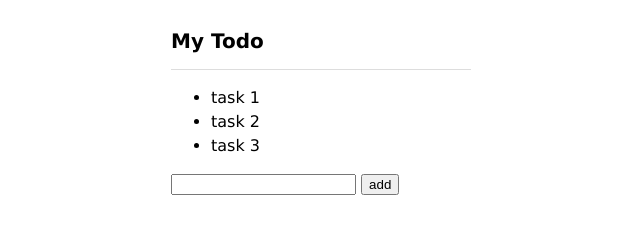
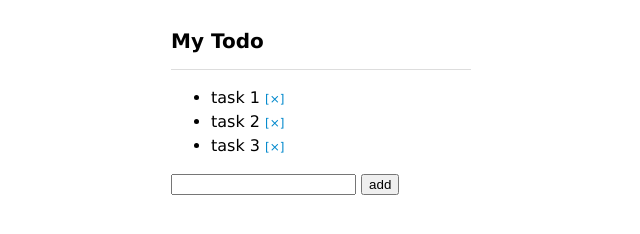
Before and after one commit to miltank-405/study, a plain HTML site: page vueStudy/index.html in a window 1280 px wide. Shown: the full height of the page, 319-959 px from the left. Drawn offline with nearby package versions, Linux system fonts and the light colour scheme.

Commit message:
deleteItem実装

```diff
--- a/vueStudy/css/style.css
+++ b/vueStudy/css/style.css
@@ -17,3 +17,9 @@ body {
 .container li {
 	line-height: 1.5;
 }
+
+.command {
+	font-size: 12px;
+	cursor: pointer;
+	color: #08c;
+}
--- a/vueStudy/index.html
+++ b/vueStudy/index.html
@@ -29,7 +29,12 @@
 			<li>{{ todos[2] }}</li> -->
 
 			<!-- ループ -->
-			<li v-for="todo in todos">{{ todo }}</li>
+			<li v-for="(todo, index) in todos">
+				{{ todo }}
+				<!-- 削除用 -->
+				<!-- 何番目のアイテムの削除か分からないから、liタグのindex追加すると0から始まる順番が入る -->
+				<span @click="deleteItem(index)" class="command">[×]</span>
+			</li>
 		</ul>
 		<!-- 入力フォーム -->
 		<!-- <form v-on:submit="addItem"> -->
--- a/vueStudy/js/main.js
+++ b/vueStudy/js/main.js
@@ -30,6 +30,10 @@
 				this.todos.push(this.newItem);
 				// 値が残るのが気持ち悪いから毎度空にする
 				this.newItem = '';
+			},
+			deleteItem: function(index) {
+				if (confirm('are you sure?'))
+					this.todos.splice(index, 1);
 			}
 		}
 	});
```
